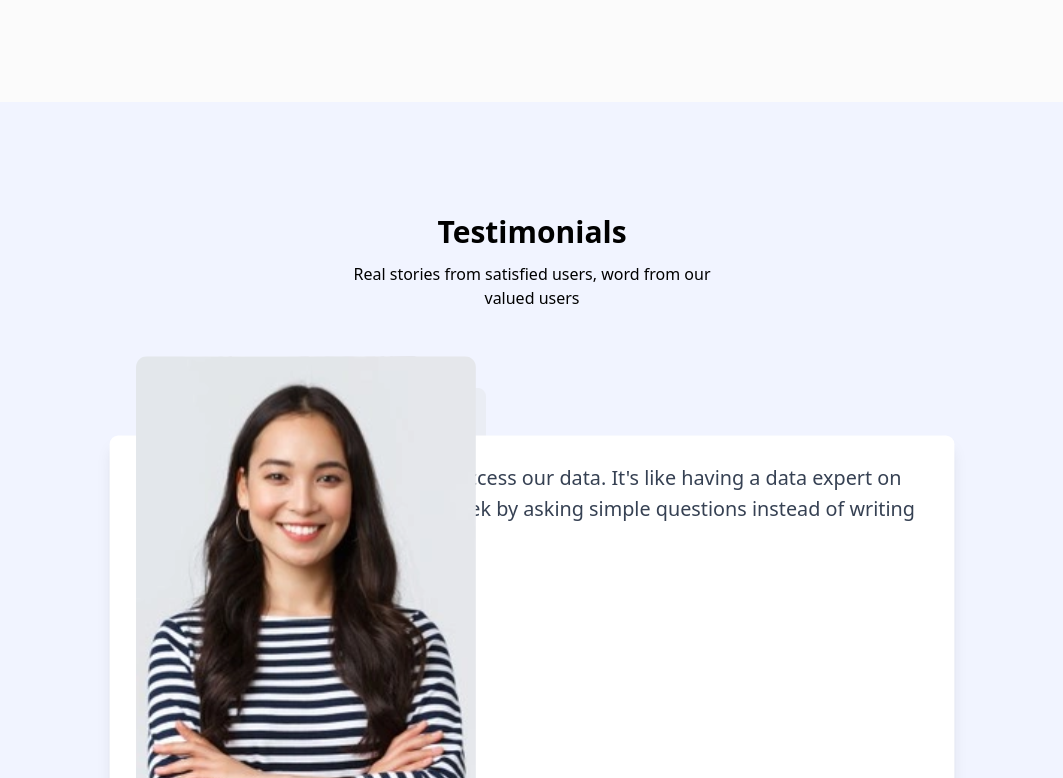
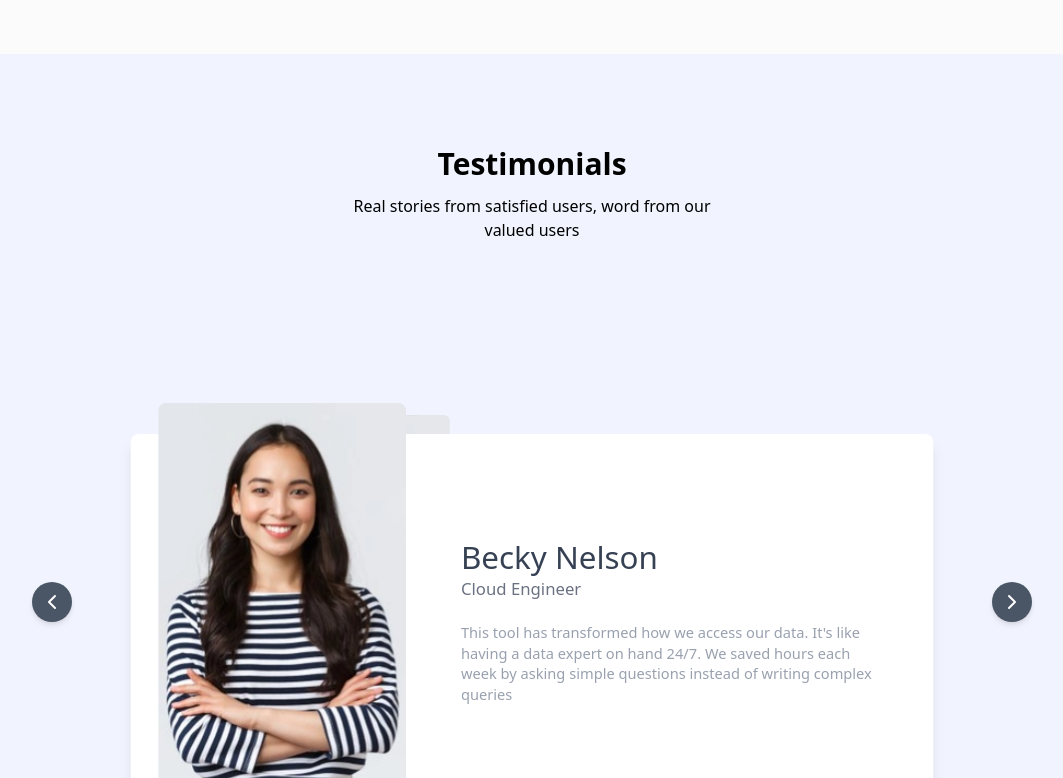
Before and after one commit to primestacks/Text2SQL-RIL, a React (Vite) app: page / in a window 1280 px wide. Shown: the part 1982-2760 px from the top of the page, without its empty margins (108-1171 px from the left). Built offline with nearby package versions, Linux system fonts and the light colour scheme.

Commit message:
run build

```diff
--- a/src/components/FAQ.jsx
+++ b/src/components/FAQ.jsx
@@ -38,7 +38,7 @@ function FAQ() {
   };
 
   return (
-    <div className="py-16 px-6 bg-[#FBFBFB] w-full">
+    <div className="py-10 px-6 bg-[#FBFBFB] w-full">
       {/* Header */}
       <div className="max-w-3xl mx-auto text-center">
         <h2 className="text-3xl font-bold text-gray-900">
--- a/src/components/Testimonial.jsx
+++ b/src/components/Testimonial.jsx
@@ -51,13 +51,13 @@ function Testimonial() {
   };
 
   return (
-    <section className="relative  bg-[#F1F4FF] px-5 py-20 sm:py-15min-h-screen">
+    <section className="relative bg-[#F1F4FF] px-5 py-20 sm:py-15">
       <div className="max-w-sm py-5 mb-20 mx-auto text-center">
         <h1 className="text-3xl font-bold py-3">Testimonials</h1>
         <p>Real stories from satisfied users, word from our valued users</p>
       </div>
 
-      <div className="relative w-full  h-[450px]  ">
+      <div className="relative max-w-7xl mx-auto pb-20 lg:min-h-[600px] ">
         {/* Testimonials Slider */}
         <AnimatePresence>
           {testimonials.map((testimonial, index) => {
@@ -67,53 +67,57 @@ function Testimonial() {
             return (
               <motion.div
                 key={index}
-                className={`lg:min-w-3xl lg:min-h-[450px] absolute left-1/2 transform -translate-x-1/2 transition-all duration-400 rounded-lg shadow-lg bg-white p-6  md:w-96 ${
+                className={`lg:min-w-3xl lg:min-h-1xl mt-0 absolute max-hight-[350px] left-1/2 mb-20 z-0 transform lg:-translate-x-1/2 sm:-translate-x-1/1 transition-all ease-out rounded-lg shadow-lg bg-white  lg:pl-5 lg:pb-90  md:w-96 ${
                   index === 0
-                    ? "z-30 scale-100"
+                    ? "z-30 scale-90 top-10"
                     : index === 1
-                    ? "z-20 scale-100 top-12"
-                    : "z-10 scale-90 top-24"
+                    ? "z-20 scale-95 top-25"
+                    : "z-10 scale-100 top-30"
                 }`}
-                initial={{ opacity: 50, scale: 0.9, y: 50 }}
+                initial={{ opacity: 100, scale: 0.5, y: 30 }}
                 animate={{
-                  opacity: isActive ? 1 : 0.5,
-                  scale: isActive ? 1.1 : isPrevious ? 0.95 : 0.9,
+                  opacity: isActive ? 100 : 1,
+                  scale: isActive ? 1.1 : isPrevious ? 0.3 : 0.8,
                   y: isActive ? 0 : isPrevious ? 10 : 20,
                   zIndex: isActive ? 30 : isPrevious ? 20 : 10,
                 }}
-                exit={{ opacity: 0, scale: 0, y: 30 }}
-                transition={{ duration: 0.6 }}
+                exit={{ opacity: 0, scale: 0, y: 0 }}
+                transition={{ duration: 0.3 }}
               >
                 <img
                   src={testimonial.image}
                   alt={testimonial.name}
-                  className="absolute bottom-0 p-0 mb-4"
+                  className={`rounded-lg lg:w-[250px] bottom-0 p-0 absolute sm:w-9 ${
+                    index === 0
+                      ? "z-30 scale-100"
+                      : index === 1
+                      ? "z-20 scale-95 b-0 lg:w-[220px] top-[-11%]"
+                      : "z-10 scale-85 lg:w-[200px]  top-[-8%] p-0"
+                  }`}
                 />
-                <p className="text-gray-700 text-lg font-medium">
-                  {testimonial.quote}
-                </p>
-                <p className="mt-4 text-gray-500 font-semibold">
-                  {testimonial.name}
-                </p>
-                <p className="text-gray-400 text-sm">{testimonial.position}</p>
+                <div className="absolute top-20 max-w-md p-5 transfom left-1/3 ml-10 -transform-y-1/2">
+                  <h2 className="text-gray-700 text-3xl">{testimonial.name}</h2>
+                  <p className="mb-5 text-gray-500 ">{testimonial.title}</p>
+                  <p className="text-gray-400 text-sm">{testimonial.quote}</p>
+                </div>
               </motion.div>
             );
           })}
         </AnimatePresence>
-      </div>
         {/* Navigation Buttons */}
         <button
           onClick={prevTestimonial}
-        className="absolute left-6 p-2 bg-gray-800 text-white rounded-full shadow-md hover:bg-gray-700"
+          className="absolute left-30 top-60 p-2 bg-gray-600 text-white rounded-full shadow-md hover:bg-gray-500"
         >
           <ChevronLeft className="w-6 h-6" />
         </button>
         <button
           onClick={nextTestimonial}
-        className="absolute right-6 p-2 bg-gray-800 text-white rounded-full shadow-md hover:bg-gray-700"
+          className="absolute right-30 top-60 p-2 bg-gray-600 text-white rounded-full shadow-md hover:bg-gray-500"
         >
           <ChevronRight className="w-6 h-6" />
         </button>
+      </div>
     </section>
   );
 }
```
Lines whose indentation alone changed are shown as unchanged.
